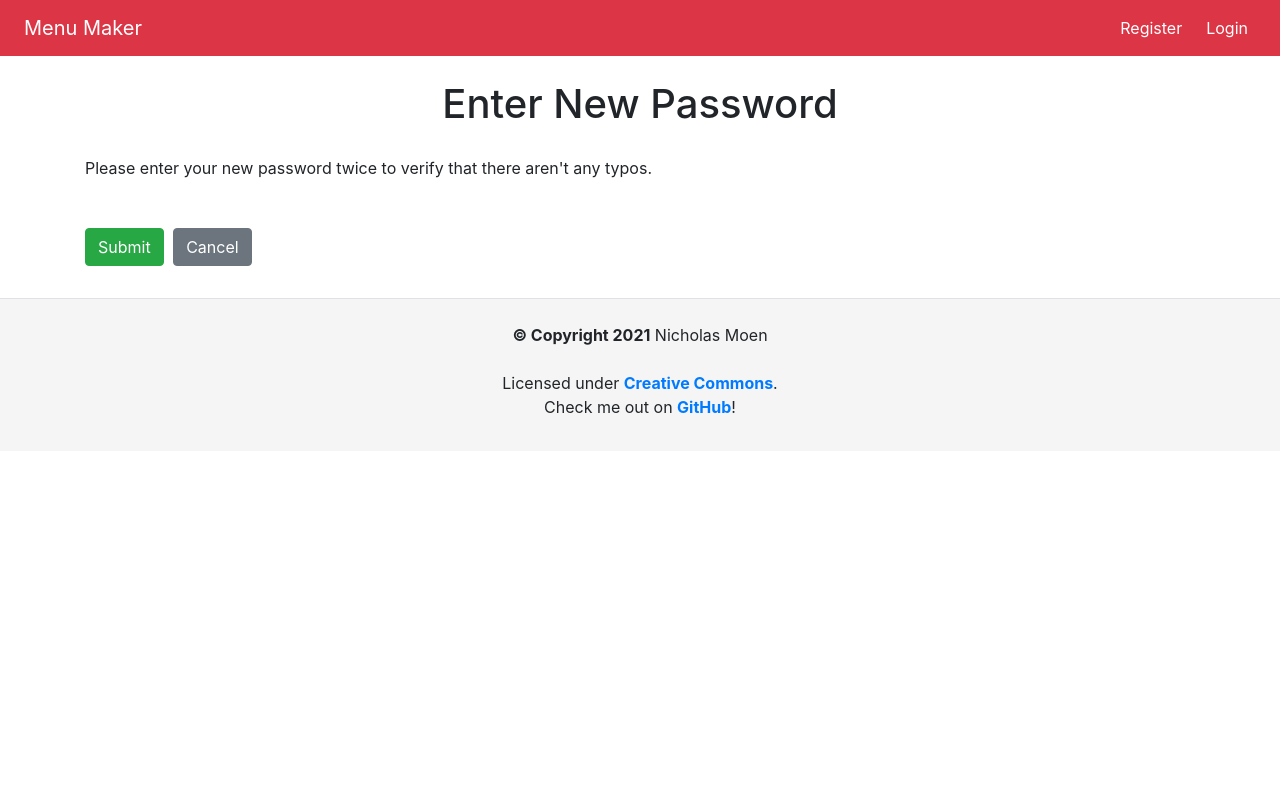
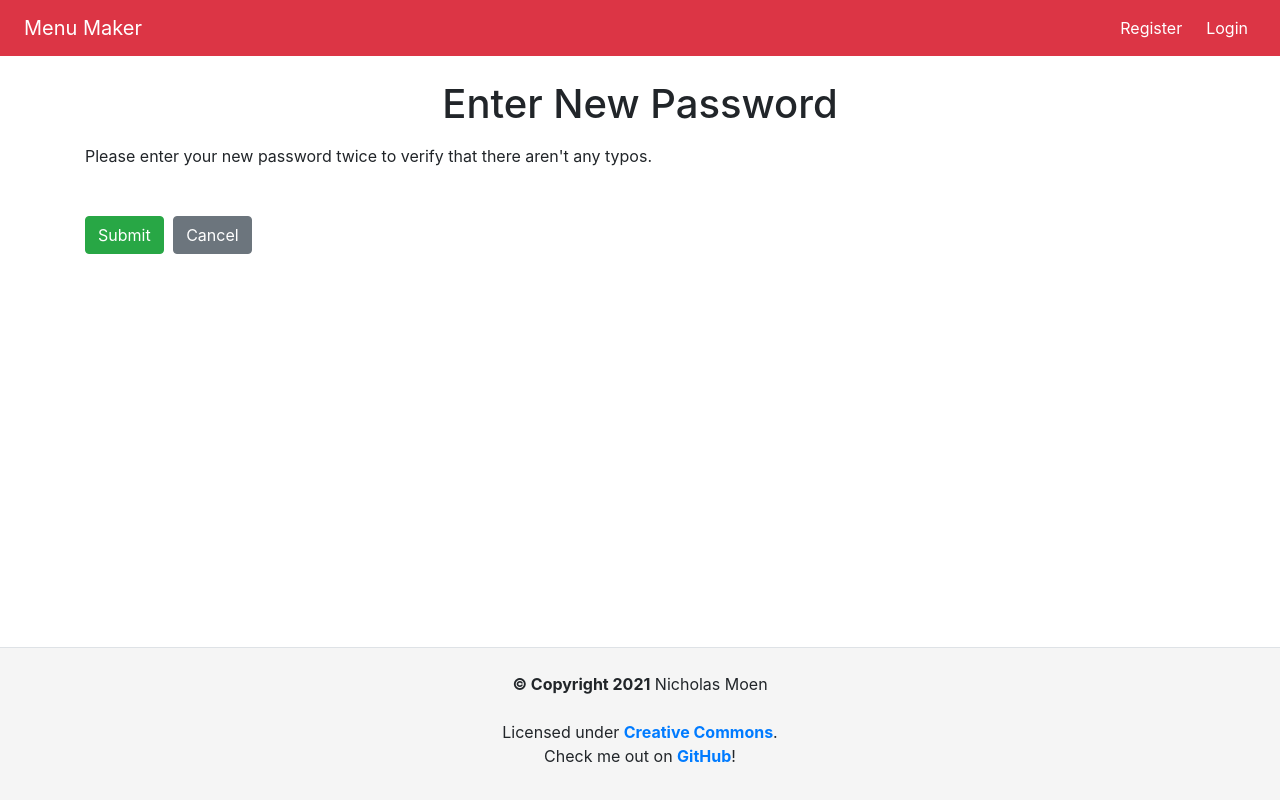
Before and after one commit to arcanemachine/django-menu-maker, a Django app: page /users/reset/1/1/ in a window 1280 px wide. Run offline with Django 3.2, Linux system fonts and the light colour scheme; parts of the project's set-up code (start-up, migrations or seed data) failed here and were passed over; some libraries are stand-ins or nearby versions.

Commit message:
Align footer to bottom of page

```diff
--- a/static/css/base.css
+++ b/static/css/base.css
@@ -1,18 +1,43 @@
-/* base */
-
 ul {
   list-style-type: none;
 }
 
+.page-container {
+  display: flex;
+  flex-direction: column;
+  min-height: 100vh;
+}
+
+#body-title {
+  margin-bottom: 0;
+}
+
+#body-subheading {
+  margin-top: 0.25rem;
+  margin-bottom: 1rem;
+}
+
+#content {
+  flex-grow: 1;
+  margin-top: 1.5rem;
+}
+
+#bottom-links {
+  margin: 2.5rem;
+  font-weight: bold;
+  font-size: 1.1rem;
+}
 .auth-links {
-  margin-top: 3em;
+  margin-top: 3rem;
   font-weight: bold;
   font-size: 1.1rem;
 }
 
 .footer {
+  align-self: flex-end;
+  width: 100%;
   background-color: #f5f5f5;
-  width: 100%;
+  margin: auto;
   margin-top: 2rem;
   padding-bottom: 2rem;
 }
@@ -32,42 +57,23 @@ ul {
 /* forms */
 
 .form {
-  margin-top: 1.5em;
+  margin-top: 1.5rem;
 }
 
 .form-buttons {
-  margin-top: 1.5em;
-  margin-bottom: 2em;
+  margin-top: 1.5rem;
+  margin-bottom: 2rem;
 }
 
 .message {
-  margin-bottom: 1.5em;
+  margin-bottom: 1.5rem;
 }
 
 .form-submit-button {
   margin-right: 5px;
 }
 
-#body-title {
-  margin-bottom: 0;
-}
 
-/* content */
-
-#body-subheading {
-  margin-top: 0.25em;
-  margin-bottom: 1em;
-}
-
-#content {
-  margin-top: 1.5em;
-}
-
-#bottom-links {
-  margin: 2.5rem;
-  font-weight: bold;
-  font-size: 1.1rem;
-}
 
 /* restaurants */
 
--- a/templates/base.html
+++ b/templates/base.html
@@ -21,6 +21,8 @@
   </head>
   <body>
     <noscript><h4 class="text-center font-weight-bold">You have JavaScript disabled. Please enable it so this site can work properly.</h4></noscript>
+
+    <div class="page-container">
 
       <nav class="navbar navbar-expand-sm navbar-dark project-theme">
 
@@ -96,6 +98,8 @@
       </main>
 
     {% block footer %}{% include 'footer.html' %}{% endblock footer %}
+
+    </div>
     {% block body_end_script %}{% endblock body_end_script %}
 
   </body>
```
Lines whose indentation alone changed are shown as unchanged.
